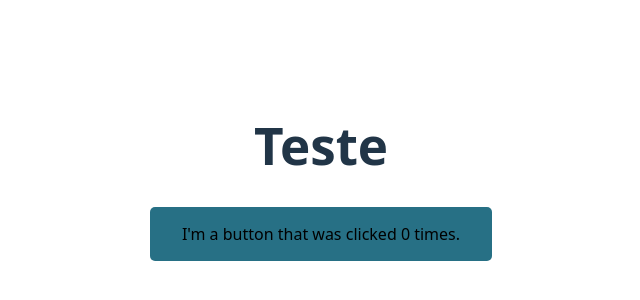
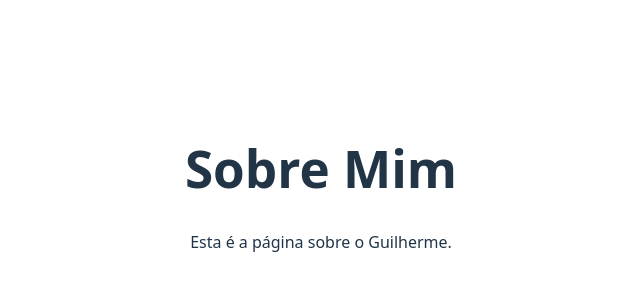
Before and after one commit to GuilhermeDorea/landing, a React (Vite) app: page /cv in a window 1280 px wide. Shown: the part 212-512 px from the top of the page, without its empty margins (319-959 px from the left). Built offline with nearby package versions, Linux system fonts and the light colour scheme.

Commit message:
feat: pagina para cv

```diff
--- a/package.json
+++ b/package.json
@@ -11,7 +11,8 @@
   },
   "dependencies": {
     "react": "^19.2.0",
-    "react-dom": "^19.2.0"
+    "react-dom": "^19.2.0",
+    "react-router-dom": "^7.10.0"
   },
   "devDependencies": {
     "@eslint/js": "^9.39.1",
--- a/src/App.css
+++ b/src/App.css
@@ -6,7 +6,10 @@
 }
 
 .card {
-  margin: 2em;
+  padding: 1em 2em;
+  border: none;
+  border-radius: 10px;
+  background-color: rgb(110, 110, 110);
 }
 
 .read-the-docs {
@@ -15,10 +18,8 @@
 
 .MyButton {
   background-color: #277085;
-  border: none;
+  margin: 0.5em;
   padding: 1em 2em;
   font-size: 1rem;
-  border-radius: 5px;
-  cursor: pointer;
-  transition: background-color 0.3s ease;
+  border-radius: 10px;
 }
--- a/src/App.jsx
+++ b/src/App.jsx
@@ -1,24 +1,40 @@
-import { useState } from 'react';
+import { Route, Routes, useNavigate } from 'react-router-dom';
 import './App.css';
+import { Curriculo } from './Curriculo';
 
-function MyButton() {
-  const [count, setCount] = useState(0);
+function GoToButton({ label, link }) {
+  const navigate = useNavigate(); // Hook para navegação via código
   function handleClick() {
-    setCount(count + 1);
+    navigate(link);
   }
   return (
     <button className="MyButton" onClick={handleClick}>
-      I'm a button that was clicked {count} times.
+      {label} {link ? '' : '(sem link)'}
     </button>
   );
 }
 
 function App() {
   return (
+    <Routes>
+      <Route path="/" element={<Home />} />
+      <Route path="/cv" element={<Curriculo />} />
+    </Routes>
+  );
+}
+
+function Home() {
+  return (
     <>
-      <h1>Teste</h1>
       <div className="card">
-        <MyButton className="MyButton" />
+        <h1>Guilherme Dórea Almeida</h1>
+        <h2>Graduando em Engenharia da Computação</h2>
+        <div>
+          <GoToButton label="Curriculo" link="/cv" />
+        </div>
+        <div>
+          <GoToButton label="Matricunator" link="https://matricunator.app/" />
+        </div>
       </div>
     </>
   );
--- /dev/null
+++ b/src/Curriculo.jsx
@@ -0,0 +1,8 @@
+export function Curriculo() {
+  return (
+    <div>
+      <h1>Sobre Mim</h1>
+      <p>Esta é a página sobre o Guilherme.</p>
+    </div>
+  );
+}
--- a/src/main.jsx
+++ b/src/main.jsx
@@ -1,10 +1,14 @@
-import { StrictMode } from 'react';
-import { createRoot } from 'react-dom/client';
+import React from 'react';
+import ReactDOM from 'react-dom/client';
+import { BrowserRouter } from 'react-router-dom'; // <--- Importe isso
 import App from './App.jsx';
 import './index.css';
 
-createRoot(document.getElementById('root')).render(
-  <StrictMode>
-    <App />
-  </StrictMode>
+ReactDOM.createRoot(document.getElementById('root')).render(
+  <React.StrictMode>
+    {/* Envolva o App com o BrowserRouter */}
+    <BrowserRouter>
+      <App />
+    </BrowserRouter>
+  </React.StrictMode>
 );
```
Also changed, not shown: 1 other file (tests, documents, lock files or other folders).
